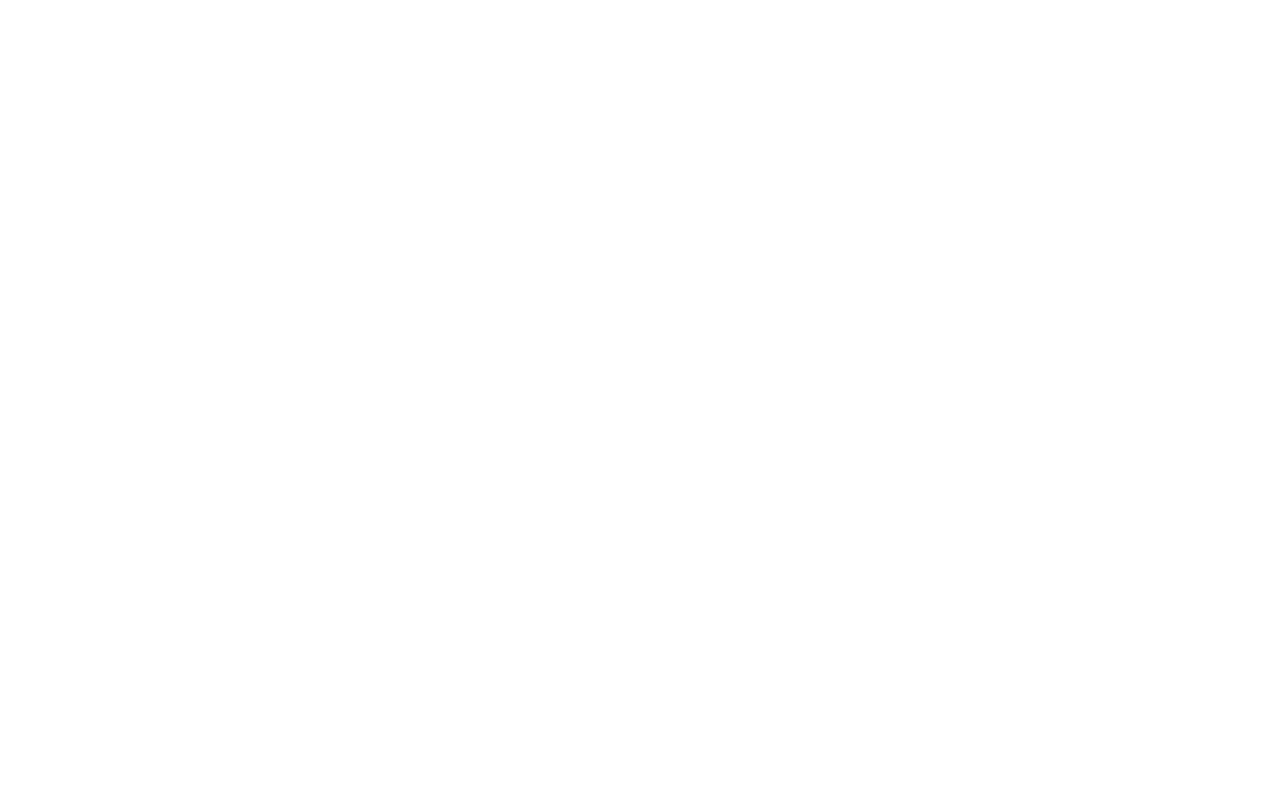
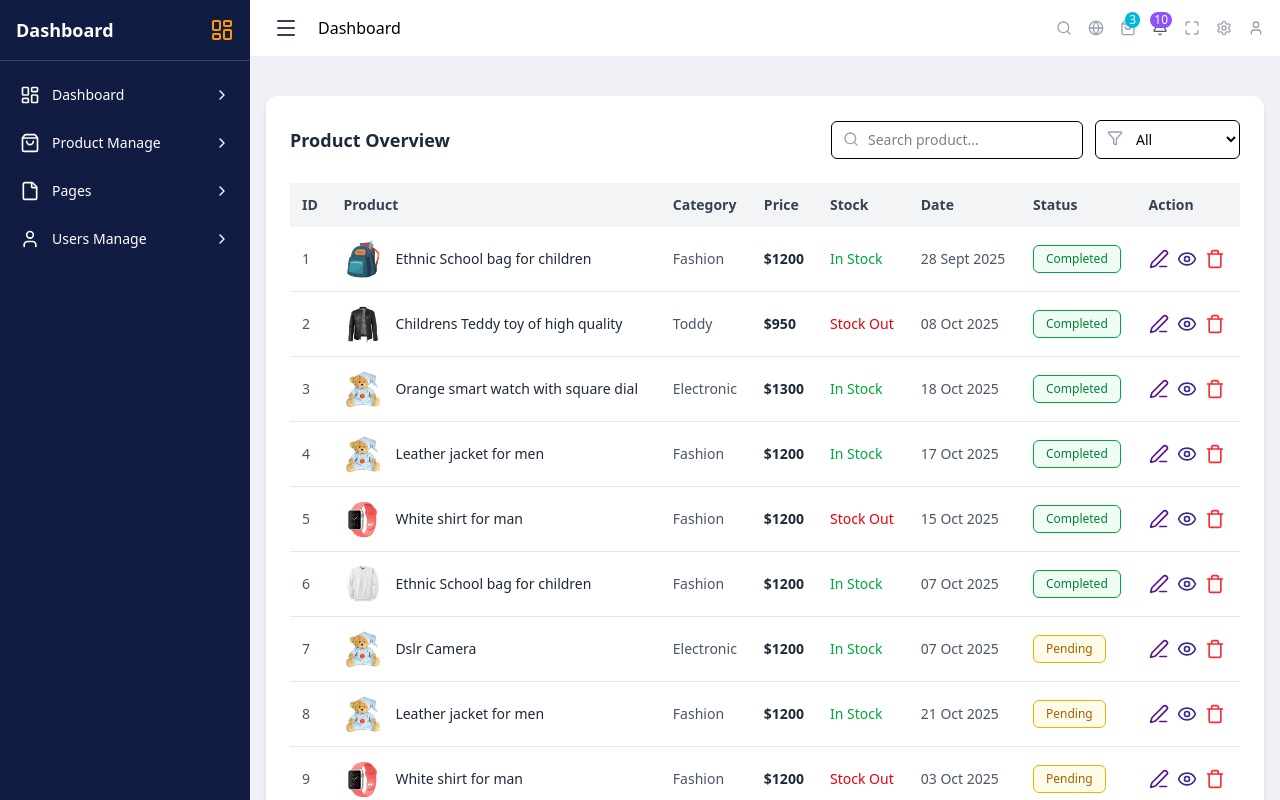
Before and after one commit to jakariya-ahmed/react-admin2, a React (Vite) app: page /admin/products in a window 1280 px wide. Before the commit this address had no page. Built offline with nearby package versions, Linux system fonts and the light colour scheme.

Commit message:
products table added

```diff
--- a/src/component/dashboard/Product.jsx
+++ b/src/component/dashboard/Product.jsx
@@ -1,18 +1,15 @@
 import React, { useState } from "react";
-import { getRandomDate } from "../../utils/generateRandomDate";
-import { Search, Filter } from "lucide-react";
+import { Search, Filter, Edit3, EyeIcon, Trash } from "lucide-react";
 import { products } from "../../data/dashboardData";
+import StatusBadge from "../product/StatusBadge ";
 
 const ProductOverview = () => {
   const [searchTerm, setSearchTerm] = useState("");
   const [selectedCategory, setSelectedCategory] = useState("All");
-
-  // ✅ Dummy Product Data
-
+  const [currentPage, setCurrentPage] = useState(1);
 
   const categories = ["All", "Fashion", "Electronics", "Home"];
 
-  // ✅ Filtered Products
   const filteredProducts = products.filter((product) => {
     const matchSearch = product.name
       .toLowerCase()
@@ -22,29 +19,52 @@ const ProductOverview = () => {
     return matchSearch && matchCategory;
   });
 
+  // ✅ Pagination logic
+  const productsPerPage = 10;
+  const totalPages = Math.ceil(filteredProducts.length / productsPerPage);
+  const startIndex = (currentPage - 1) * productsPerPage;
+  const currentProducts = filteredProducts.slice(
+    startIndex,
+    startIndex + productsPerPage
+  );
+
+  const handlePageChange = (page) => {
+    setCurrentPage(page);
+    window.scrollTo({ top: 0, behavior: "smooth" }); // scroll up on page change
+  };
+
   return (
     <div className="bg-white rounded-xl shadow-md p-6 mt-6">
+      {/* Header Section */}
       <div className="flex flex-col md:flex-row md:items-center justify-between mb-6 gap-4">
         <h2 className="text-lg font-semibold text-gray-800">Product Overview</h2>
 
         {/* Filters */}
         <div className="flex items-center gap-3">
+          {/* Search Input */}
           <div className="relative">
             <Search className="w-4 h-4 absolute left-3 top-2.5 text-gray-400" />
             <input
               type="text"
               placeholder="Search product..."
               value={searchTerm}
-              onChange={(e) => setSearchTerm(e.target.value)}
+              onChange={(e) => {
+                setSearchTerm(e.target.value);
+                setCurrentPage(1);
+              }}
               className="pl-9 pr-3 py-2 border rounded-md text-sm focus:outline-none focus:ring-1 focus:ring-amber-500"
             />
           </div>
 
+          {/* Category Filter */}
           <div className="relative">
             <Filter className="w-4 h-4 absolute left-3 top-2.5 text-gray-400" />
             <select
               value={selectedCategory}
-              onChange={(e) => setSelectedCategory(e.target.value)}
+              onChange={(e) => {
+                setSelectedCategory(e.target.value);
+                setCurrentPage(1);
+              }}
               className="pl-9 pr-4 py-2 border rounded-md text-sm focus:outline-none focus:ring-1 focus:ring-amber-500 bg-white"
             >
               {categories.map((cat) => (
@@ -68,11 +88,13 @@ const ProductOverview = () => {
               <th className="p-3 font-semibold">Price</th>
               <th className="p-3 font-semibold">Stock</th>
               <th className="p-3 font-semibold">Date</th>
+              <th className="p-3 font-semibold">Status</th>
+              <th className="p-3 font-semibold">Action</th>
             </tr>
           </thead>
           <tbody>
-            {filteredProducts.length > 0 ? (
-              filteredProducts.map((product) => (
+            {currentProducts.length > 0 ? (
+              currentProducts.map((product) => (
                 <tr
                   key={product.id}
                   className="border-b border-gray-200 hover:bg-gray-50 transition-colors"
@@ -99,13 +121,25 @@ const ProductOverview = () => {
                   >
                     {product.stock}
                   </td>
+
                   <td className="p-3 text-sm text-gray-600">{product.date}</td>
+                  <td className="p-3 text-sm text-gray-600">
+                    <StatusBadge status ={product.status }/>
+                  </td>
+
+                  <td className="p-3 text-sm text-gray-600">
+                    <div className="flex gap-x-2">
+                      <Edit3 className="w-5 h-5 text-purple-900 cursor-pointer" />
+                      <EyeIcon className="w-5 h-5 text-indigo-900 cursor-pointer" />
+                      <Trash className="w-5 h-5 text-red-500 cursor-pointer" />
+                    </div>
+                  </td>
                 </tr>
               ))
             ) : (
               <tr>
                 <td
-                  colSpan="6"
+                  colSpan="7"
                   className="text-center py-6 text-sm text-gray-500"
                 >
                   No products found.
@@ -115,6 +149,41 @@ const ProductOverview = () => {
           </tbody>
         </table>
       </div>
+
+      {/* Pagination Controls */}
+      {totalPages > 1 && (
+        <div className="flex justify-end items-center mt-6 gap-2">
+          <button
+            onClick={() => handlePageChange(currentPage - 1)}
+            disabled={currentPage === 1}
+            className="px-3 py-1 text-sm border rounded-md disabled:opacity-50 hover:bg-gray-100"
+          >
+            Prev
+          </button>
+
+          {Array.from({ length: totalPages }, (_, index) => (
+            <button
+              key={index + 1}
+              onClick={() => handlePageChange(index + 1)}
+              className={`px-3 py-1 text-sm border rounded-md ${
+                currentPage === index + 1
+                  ? "bg-amber-900 text-white"
+                  : "hover:bg-gray-100"
+              }`}
+            >
+              {index + 1}
+            </button>
+          ))}
+
+          <button
+            onClick={() => handlePageChange(currentPage + 1)}
+            disabled={currentPage === totalPages}
+            className="px-3 py-1 text-sm border rounded-md disabled:opacity-50 hover:bg-gray-100"
+          >
+            Next
+          </button>
+        </div>
+      )}
     </div>
   );
 };
--- /dev/null
+++ b/src/component/product/StatusBadge .jsx
@@ -0,0 +1,30 @@
+const StatusBadge = ({ status  }) => {
+  let style = "";
+
+  switch (status) {
+    case "completed":
+      style = "border-green-600 text-green-700 bg-green-50";
+      break;
+    case "pending":
+      style = "border-yellow-500 text-yellow-700 bg-yellow-50";
+      break;
+    case "canceled":
+      style = "border-red-600 text-red-700 bg-red-50";
+      break;
+    case "delivered":
+      style = "border-blue-600 text-blue-700 bg-blue-50";
+      break;
+    default:
+      style = "border-gray-300 text-gray-600 bg-gray-50";
+  }
+
+  return (
+    <span
+      className={`inline-block border py-1 px-3 rounded-md text-[12px] font-medium capitalize ${style}`}
+    >
+      {status}
+    </span>
+  );
+};
+
+export default StatusBadge;
--- a/src/component/sidebar/Sidebar.jsx
+++ b/src/component/sidebar/Sidebar.jsx
@@ -1,6 +1,7 @@
 import { LayoutDashboard, X } from "lucide-react";
 import { motion } from "framer-motion";
 import SidebarMenu from "./SidebarMenu";
+import { NavLink } from "react-router-dom";
 export default function Sidebar({
     isCollapsed,isMobile,isSidebarOpen,toggleSidebar
 }) {
@@ -21,7 +22,7 @@ export default function Sidebar({
             >
             {/* Logo + Close Button */}
             <div className="flex items-center justify-between border-b border-gray-700 p-4">
-                {!isCollapsed && <h1 className="text-lg font-semibold">Dashboard</h1>}
+                {!isCollapsed && <h1 className="text-lg font-semibold"><NavLink to='/admin'> Dashboard</NavLink></h1>}
                 {isMobile ? (
                 <button onClick={toggleSidebar}>
                     <X className="w-6 h-6 text-amber-500" />
--- a/src/component/sidebar/SidebarMenu.jsx
+++ b/src/component/sidebar/SidebarMenu.jsx
@@ -111,7 +111,7 @@ export default function SidebarMenu({ isCollapsed }) {
                     </NavLink>
 
                     <NavLink
-                        to="/dashboard/product-list"
+                        to="/admin/products"
                         className={({ isActive }) => `flex items-center gap-x-2 w-full p-2 hover:indigo-900 ${isActive ? 'bg-indigo-900' : '' }`}
                     >
                         <span className="text-sm">All Products </span> <ShapesIcon className="w-3 h-3" />
--- a/src/data/dashboardData.js
+++ b/src/data/dashboardData.js
@@ -84,6 +84,7 @@ export const products = [
     price: 1200,
     image: "/img/tp.png",
     stock: 'In Stock',
+    status: 'completed',
     date: getRandomDate(),
   },
   {
@@ -93,6 +94,7 @@ export const products = [
     price: 950,
     image: "/img/tp-1.png",
     stock: 'Stock Out',
+    status: 'completed',
     date: getRandomDate(),
   },
   {
@@ -102,6 +104,7 @@ export const products = [
     price: 1300,
     image: "/img/tp-2.png",
     stock: 'In Stock',
+    status: 'completed',
     date: getRandomDate(),
   },
   {
@@ -111,6 +114,7 @@ export const products = [
     price: 1200,
     image: "/img/tp-3.png",
     stock: 'In Stock',
+    status: 'completed',
     date: getRandomDate(),
   },
   {
@@ -120,6 +124,7 @@ export const products = [
     price: 1200,
     image: "/img/tp-4.png",
     stock: 'Stock Out',
+    status: 'completed',
     date: getRandomDate(),
   },
   {
@@ -129,6 +134,7 @@ export const products = [
     price: 1200,
     image: "/img/tp-5.png",
     stock: 'In Stock',
+    status: 'completed',
     date: getRandomDate(),
   },
   {
@@ -138,6 +144,47 @@ export const products = [
     price: 1200,
     image: "/img/tp-2.png",
     stock: 'In Stock',
+    status: 'pending',
+    date: getRandomDate(),
+  },
+    {
+    id: 8,
+    cat: 'Fashion',
+    name: "Leather jacket for men",
+    price: 1200,
+    image: "/img/tp-3.png",
+    stock: 'In Stock',
+    status: 'pending',
+    date: getRandomDate(),
+  },
+  {
+    id: 9,
+    cat: 'Fashion',
+    name: "White shirt for man",
+    price: 1200,
+    image: "/img/tp-4.png",
+    stock: 'Stock Out',
+    status: 'pending',
+    date: getRandomDate(),
+  },
+  {
+    id: 10,
+    cat: 'Fashion',
+    name: "Ethnic School bag for children",
+    price: 1200,
+    image: "/img/tp-5.png",
+    stock: 'In Stock',
+    status: 'delivered',
+    date: getRandomDate(),
+  },
+  {
+    id: 11,
+    cat: 'Electronic',
+    name: "Dslr Camera",
+    price: 1200,
+    image: "/img/tp-2.png",
+    stock: 'In Stock',
+    status: 'delivered',
     date: getRandomDate(),
   },
 ]
--- /dev/null
+++ b/src/pages/product/ProductsList.jsx
@@ -0,0 +1,11 @@
+import { div } from "framer-motion/client";
+import ProductOverview from "../../component/dashboard/Product";
+
+export default function ProductsList() {
+    return (
+        <div>
+            <ProductOverview />
+        </div>
+
+    );
+}
--- a/src/routes/AppRouter.jsx
+++ b/src/routes/AppRouter.jsx
@@ -2,6 +2,7 @@ import { BrowserRouter, Routes, Route } from "react-router-dom";
 import AdminDashboard from "../layouts/AdminLayout";
 import Dashboard from "../pages/Dashboard";
 import CreateProduct from "../pages/product/CreateProduct";
+import ProductsList from "../pages/product/ProductsList";
 
 export default function AppRouter() {
     return (
@@ -11,6 +12,7 @@ export default function AppRouter() {
                 <Route path="admin/" element={<AdminDashboard />}>
                     <Route index element={<Dashboard />} />
                     <Route path="create-product" element={<CreateProduct /> } />
+                    <Route path="products" element={<ProductsList /> } />
                 </Route>
             </Routes>
         </BrowserRouter>
```
